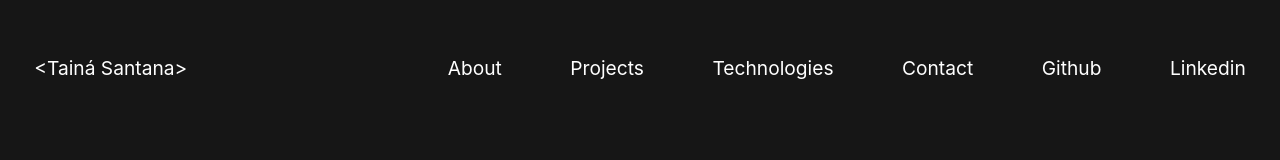
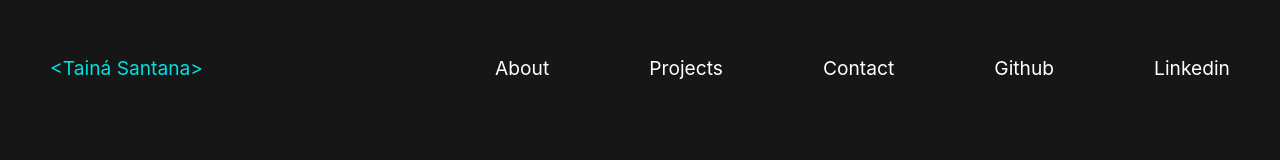
Before and after one commit to tainnaps/tainnaps.github.io, a React (Create React App) app: page / in a window 1280 px wide. Shown: the top 160 px of the page. Built offline with nearby package versions, Linux system fonts and the light colour scheme.

Commit message:
refactor: use react router dom NavLink

```diff
--- a/src/components/NavBar/index.css
+++ b/src/components/NavBar/index.css
@@ -8,7 +8,7 @@
   /* background-color: rgb(0, 10, 15); */
 }
 
-.nav-bar a {
+a {
   text-decoration: none;
   color: rgb(255, 255, 255);
 }
@@ -17,7 +17,7 @@
   color: rgb(6, 222, 225);
 }
 
-.nav-bar a:focus {
+.selected-link {
   color: rgb(6, 222, 225);
 }
 
--- a/src/components/NavBar/index.js
+++ b/src/components/NavBar/index.js
@@ -1,15 +1,39 @@
 import React from 'react';
 import './index.css';
-import { Link } from 'react-router-dom';
+import { NavLink } from 'react-router-dom';
 
 function NavBar() {
   return (
     <nav className="nav-bar">
-      <Link className="home-link" to="/">{ '<Tainá Santana>' }</Link>
-      <Link to="/about">About</Link>
-      <Link to="/projects">Projects</Link>
-      <Link to="/technologies">Technologies</Link>
-      <Link to="/contact">Contact</Link>
+      <NavLink
+        exact
+        activeClassName="selected-link"
+        className="home-link"
+        to="/"
+      >
+        { '<Tainá Santana>' }
+      </NavLink>
+      <NavLink
+        exact
+        activeClassName="selected-link"
+        to="/about"
+      >
+        About
+      </NavLink>
+      <NavLink
+        exact
+        activeClassName="selected-link"
+        to="/projects"
+      >
+        Projects
+      </NavLink>
+      <NavLink
+        exact
+        activeClassName="selected-link"
+        to="/contact"
+      >
+        Contact
+      </NavLink>
       <a
         href="https://github.com/tainnaps"
         target="_blank"
```
